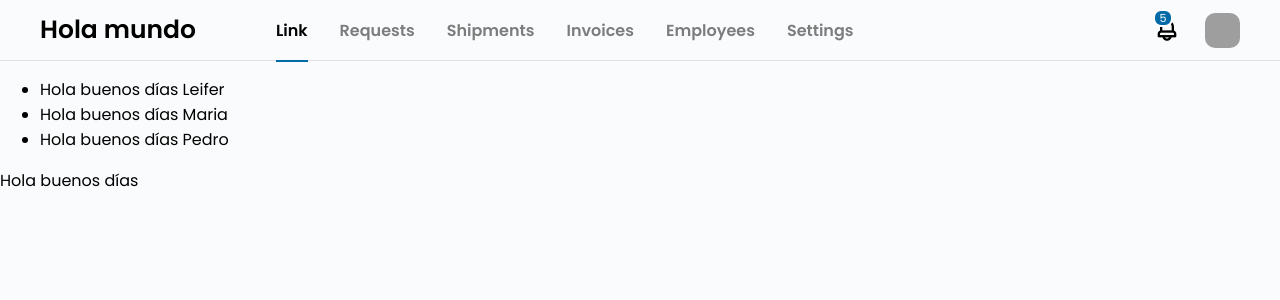
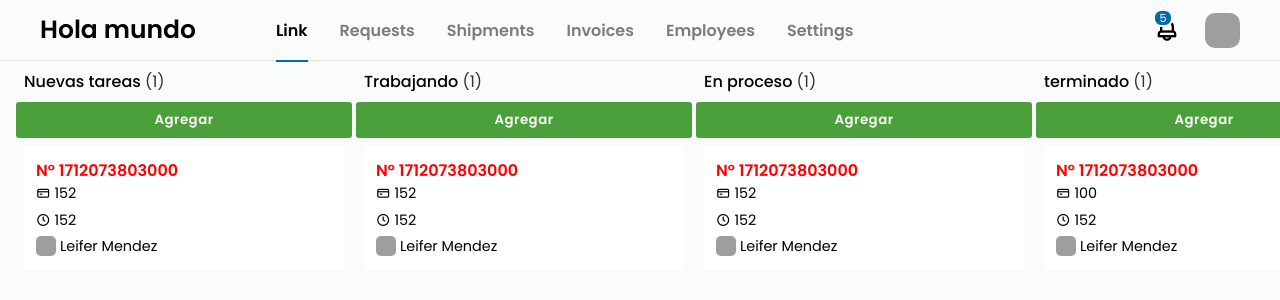
Before and after one commit to LraezTawa/Angular, an Angular app in the folder appAngular/: page /task in a window 1280 px wide. Shown: the top 300 px of the page. Built offline with nearby package versions, Linux system fonts and the light colour scheme; grey boxes are pictures that could not be loaded.

Commit message:
5.3 - ¿Cuáles ciclos de vida existen en angular? 5.4 - ¿Qué es el OnInit y el OnDestroy? 5.5 - Cuando usar AfterViewInit y diferencia con AfterViewCheked

```diff
--- a/appAngular/src/app/app.module.ts
+++ b/appAngular/src/app/app.module.ts
@@ -3,13 +3,15 @@ import { BrowserModule } from '@angular/platform-browser';
 
 import { AppRoutingModule } from './app-routing.module';
 import { AppComponent } from './app.component';
+import { HttpClientModule } from '@angular/common/http';
 @NgModule({
   declarations: [
     AppComponent
   ],
   imports: [
     BrowserModule,
-    AppRoutingModule
+    AppRoutingModule,
+    HttpClientModule
   ],
   providers: [],
   bootstrap: [AppComponent]
--- a/appAngular/src/app/modules/task/components/card/card.component.html
+++ b/appAngular/src/app/modules/task/components/card/card.component.html
@@ -1,14 +1,14 @@
 <div class="card">
-    <div class="title" #refId>{{idOrder}}</div>
+    <div class="title" #refId>N° {{idOrder}}</div>
     <ul class="body">
-        <ng-container *ngFor="let item of items">
+        <ng-container *ngFor="let ass of items">
 
-            <li *ngIf="['price','time','Observacion'].includes(item.key)">
+            <li *ngIf="['price','time','Observacion'].includes(ass.key)">
                 <i class="uil" [ngClass]="{
-                    'uil-credit-card':item.key == 'price',
-                    'uil-clock':item.key == 'time'
+                    'uil-credit-card':ass.key == 'price',
+                    'uil-clock':ass.key == 'time'
                 }"></i>
-                <span>{{item.value}}</span>
+                <span>{{ass.value}}</span>
             </li>
 
         </ng-container>
--- a/appAngular/src/app/modules/task/components/card/card.component.ts
+++ b/appAngular/src/app/modules/task/components/card/card.component.ts
@@ -1,22 +1,38 @@
-import { Component, ElementRef, Input, ViewChild } from '@angular/core';
+import { AfterContentChecked, AfterViewChecked, AfterViewInit, Component, ElementRef, Input, OnInit, Renderer2, ViewChild } from '@angular/core';
 import { TestCourseService } from '@shared/services/test-course.service';
+import { interval } from 'rxjs';
 
 @Component({
   selector: 'app-card',
   templateUrl: './card.component.html',
   styleUrl: './card.component.css'
 })
-export class CardComponent {
+export class CardComponent implements OnInit, AfterViewInit, AfterViewChecked{
   @ViewChild('refId') elementRefId:ElementRef = new ElementRef('hola')
   @Input() idOrder: string | number = 0
   @Input() items: Array<any> = []
 
-  constructor(
-    private testCourseService:TestCourseService
-    ) { }
+  constructor( private render2:Renderer2 ) { }
 
+  ngOnInit(): void{
+    interval(1000).subscribe(()=>{
+      this.idOrder=Date.now()
+    })
+  }
 
-  sendData():void{
-    this.testCourseService.setData('Hola desde card 😉')
+  ngAfterViewInit():void{
+    //esto no se puede aplicar en el onInit porque primero debe renderizarse, es decir, debe existir
+    const elemntTitle =this.elementRefId.nativeElement;
+    this.render2.setStyle(elemntTitle,'color','red')
   }
+
+  ngAfterViewChecked(): void {
+    //se ejecuta cada vez que cambien las cosas
+    console.log('hola mundossss')
+
+  }
+
+  // sendData():void{
+  //   this.testCourseService.setData('Hola desde card 😉')
+  // }
 }
--- a/appAngular/src/app/modules/task/components/column/column.component.html
+++ b/appAngular/src/app/modules/task/components/column/column.component.html
@@ -11,7 +11,7 @@
 <button (click)="addTask()" class="btn-primary">Agregar</button>
 <div class="column">
     <app-card
-     [items]="card.item"
+     [items]="card.items"
      [idOrder]="card.order"
      *ngFor="let card of data">
 </app-card>
--- a/appAngular/src/app/modules/task/components/column/column.component.ts
+++ b/appAngular/src/app/modules/task/components/column/column.component.ts
@@ -12,8 +12,10 @@ export class ColumnComponent implements OnInit{
   @Input() name:string = '';
   @Input() id:string = '';
 
-  constructor(private newTaskSerivce:NewTaskService,
-    private columnService:ColumnService) { }
+  constructor(
+    private newTaskSerivce:NewTaskService,
+    private columnService:ColumnService
+  ) { }
 
   ngOnInit(): void {
     this.columnService.reloadColumn$
--- a/appAngular/src/app/modules/task/page/task-page.component.css
+++ b/appAngular/src/app/modules/task/page/task-page.component.css
@@ -1,5 +1,60 @@
-.imagen{
-    width: 200px;
-    height: 200px;
-    background-color: rgb(205,205,250);
+.task-columns {
+    position: relative;
+    /* background-color: rgba(255, 0, 0, 0.103); */
+    display: flex;
+    flex-wrap: wra;
+    flex-direction: row;
+    gap: .25rem;
+    overflow-x: auto;
+    min-height: 500px;
+    padding: 0 1rem;
 }
+
+.cdk-drag-placeholder {
+    position: relative;
+    opacity: 1;
+    display: block;
+    width: 20rem;
+    transition: all ease 230ms;
+    cursor: move;
+    border-radius: 15px;
+}
+
+.cdk-drag-placeholder:after {
+    content: "";
+    position: absolute;
+    width: 100%;
+    height: 100%;
+    background-color: #DFDEDC;
+    border-radius: 15px;
+    top: 0;
+    left: 0;
+}
+
+.cdk-drag-preview {
+    display: block;
+    width: 500px;
+    transition: all ease 150ms;
+    border-radius: 15px;
+    background-color: transparent;
+}
+
+.cdk-drag-preview {
+    background-color: var(--color-secondary);
+    transition: all ease 150ms;
+    box-shadow: rgba(100, 100, 111, 0.2) 0px 7px 29px 0px;
+}
+
+
+/* Animate items as they're being sorted. */
+
+.cdk-drop-list-dragging .cdk-drag {
+    transition: transform 250ms cubic-bezier(0, 0, 0.2, 1);
+}
+
+
+/* Animate an item that has been dropped. */
+
+.cdk-drag-animating {
+    transition: transform 300ms cubic-bezier(0, 0, 0.2, 1);
+}
--- a/appAngular/src/app/modules/task/page/task-page.component.html
+++ b/appAngular/src/app/modules/task/page/task-page.component.html
@@ -1,16 +1,9 @@
 <app-header></app-header>
-<ul>
-    <li *ngFor="let user of listUser">
-        <ng-container *ngTemplateOutlet="tplHello;context:{currentUser:user}">
-
-        </ng-container>
-    </li>
-</ul>
-<ng-container *ngTemplateOutlet="tplHello">
-
-</ng-container>
-
-<ng-template #tplHello let-currentuser="currentUser">
-    Hola buenos días {{currentuser?.name}}
-
-</ng-template>
+<div class="task-columns">
+    <app-column
+    [name]="group.label"
+    [data]="group.list"
+    [id]="group._id"
+    *ngFor="let group of groups">
+    </app-column>
+</div>
--- a/appAngular/src/app/modules/task/page/task-page.component.ts
+++ b/appAngular/src/app/modules/task/page/task-page.component.ts
@@ -1,23 +1,136 @@
-import { Component } from '@angular/core';
+import { Component, OnDestroy, OnInit } from '@angular/core';
+import { Subscriber, Subscription, interval } from 'rxjs';
 
 @Component({
   selector: 'app-task-page',
   templateUrl: './task-page.component.html',
   styleUrl: './task-page.component.css'
 })
-export class TaskPageComponent {
+export class TaskPageComponent implements OnInit, OnDestroy{
+
+  groups:Array<any>=[]
+  listObservables$:Array<Subscription>=[]
 
   constructor(){}
-  listUser:Array<{id:string,name:string}>=[
-    {
-      id:'1',
-      name:'Leifer'
-    },{
-      id:'2',
-      name:'Maria'
-    },{
-      id:'3',
-      name:'Pedro'
-    },
-  ]
+  ngOnInit(): void {
+    const observable1$ = interval(1000).subscribe((res)=>{
+      console.log("hi")
+    })
+
+    this.listObservables$=[observable1$]
+
+    this.groups=[
+      {
+        label:'Nuevas tareas',
+        color:'Tomato',
+        list:[
+          {
+            order:'Como instalar Angular',
+            items:[
+              {
+                key:'price',
+                value:152
+              },
+              {
+                key:'time',
+                value:152
+              },
+              {
+                key:'author',
+                value:{
+                  name:'leifer mendez',
+                  avatar:'https://avatars.githubusercontent.com/u/15802366?v=4'
+                }
+              }
+            ]
+          }
+        ]
+      }
+      ,
+      {
+        label:'Trabajando',
+        color:'Green',
+        list:[
+          {
+            order:'Como instalar Angular',
+            items:[
+              {
+                key:'price',
+                value:152
+              },
+              {
+                key:'time',
+                value:152
+              },
+              {
+                key:'author',
+                value:{
+                  name:'leifer mendez',
+                  avatar:'https://avatars.githubusercontent.com/u/15802366?v=4'
+                }
+              }
+            ]
+          }
+        ]
+      },
+      {
+        label:'En proceso',
+        color:'Green',
+        list:[
+          {
+            order:'Como instalar Angular',
+            items:[
+              {
+                key:'price',
+                value:152
+              },
+              {
+                key:'time',
+                value:152
+              },
+              {
+                key:'author',
+                value:{
+                  name:'leifer mendez',
+                  avatar:'https://avatars.githubusercontent.com/u/15802366?v=4'
+                }
+              }
+            ]
+          }
+        ]
+      },
+      {
+        label:'terminado',
+        color:'Green',
+        list:[
+          {
+            order:'Como instalar node',
+            items:[
+              {
+                key:'price',
+                value:100
+              },
+              {
+                key:'time',
+                value:152
+              },
+              {
+                key:'author',
+                value:{
+                  name:'leifer mendez',
+                  avatar:'https://avatars.githubusercontent.com/u/15802366?v=4'
+                }
+              },
+            ]
+          }
+        ]
+      }
+    ]
+
+  }
+
+  ngOnDestroy(): void {
+    console.log("me voy a destruir")
+    this.listObservables$.forEach((subscriptions)=>subscriptions.unsubscribe())
+  }
 }
```
